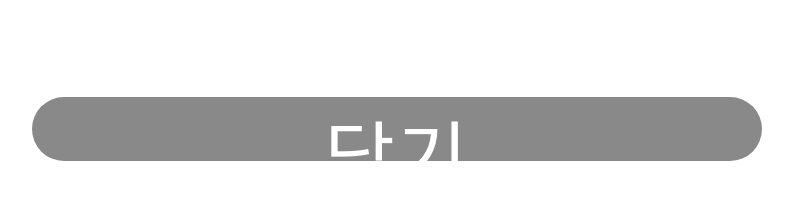
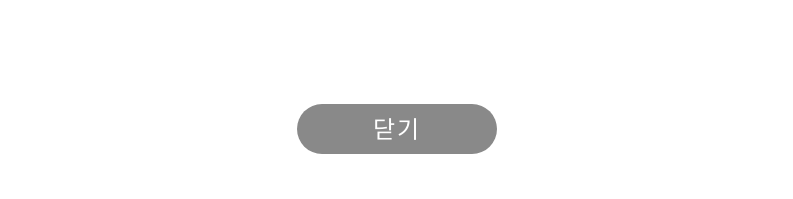
Before and after one commit to myangjiwon/payment_failure, a plain HTML site: page index.html in a window 1280 px wide. Shown: the part 531-730 px from the top of the page, without its empty margins (243-1036 px from the left). Drawn offline with nearby package versions, Linux system fonts and the light colour scheme.

Commit message:
Add files via upload

```diff
--- a/style.css
+++ b/style.css
@@ -17,10 +17,10 @@ body {
 .btn-custom {
     color: #FFFFFF;
     background-color:#898989;
-    height: 8vh;
-    width: 57vw;
+    height: 50px;
+    width: 200px;
     border-radius: 100px;
+    font-size: 1.5em;
     letter-spacing: 2px;
     border: none;
-    font-size: 6vw;
 }
```
